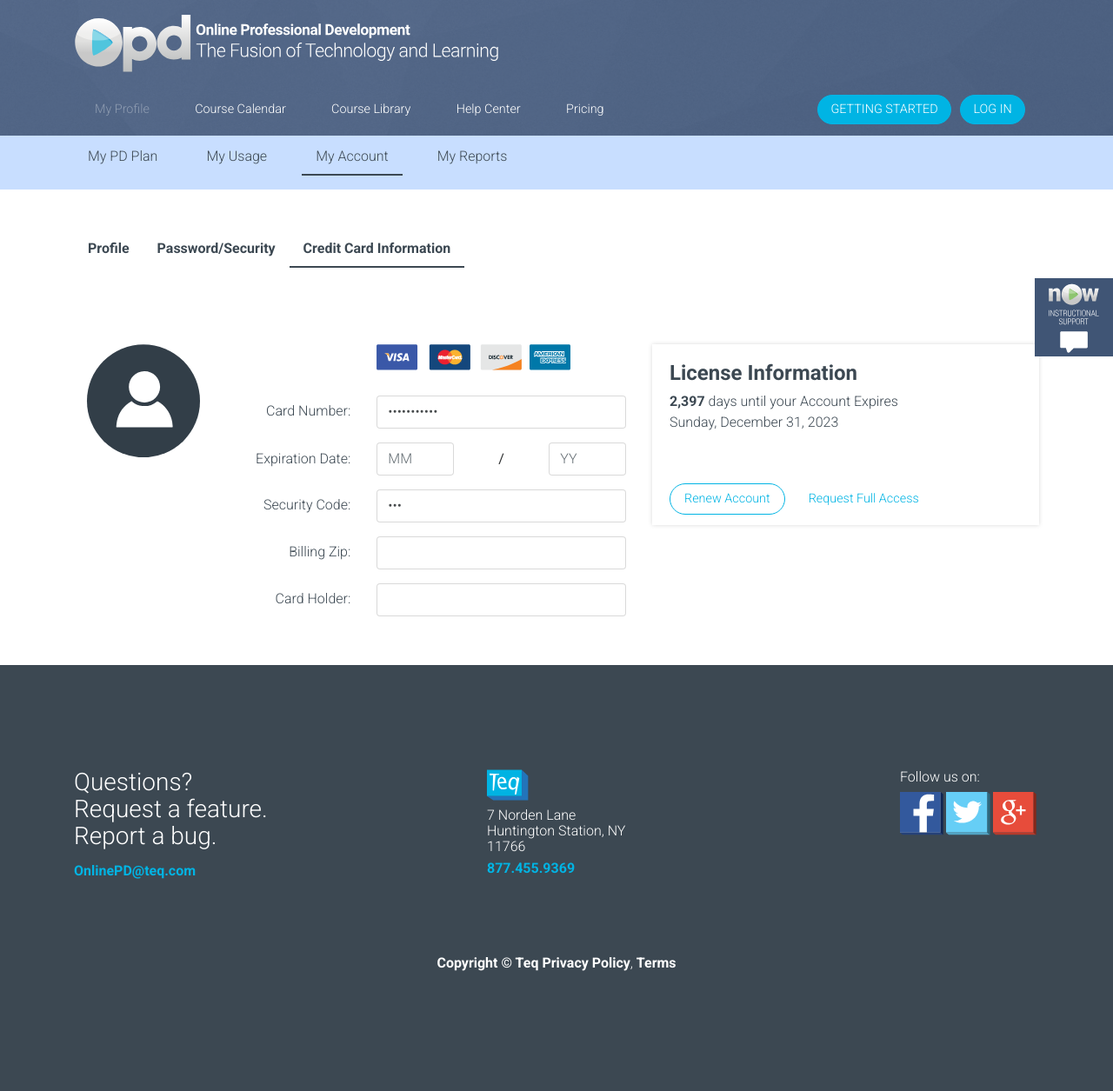
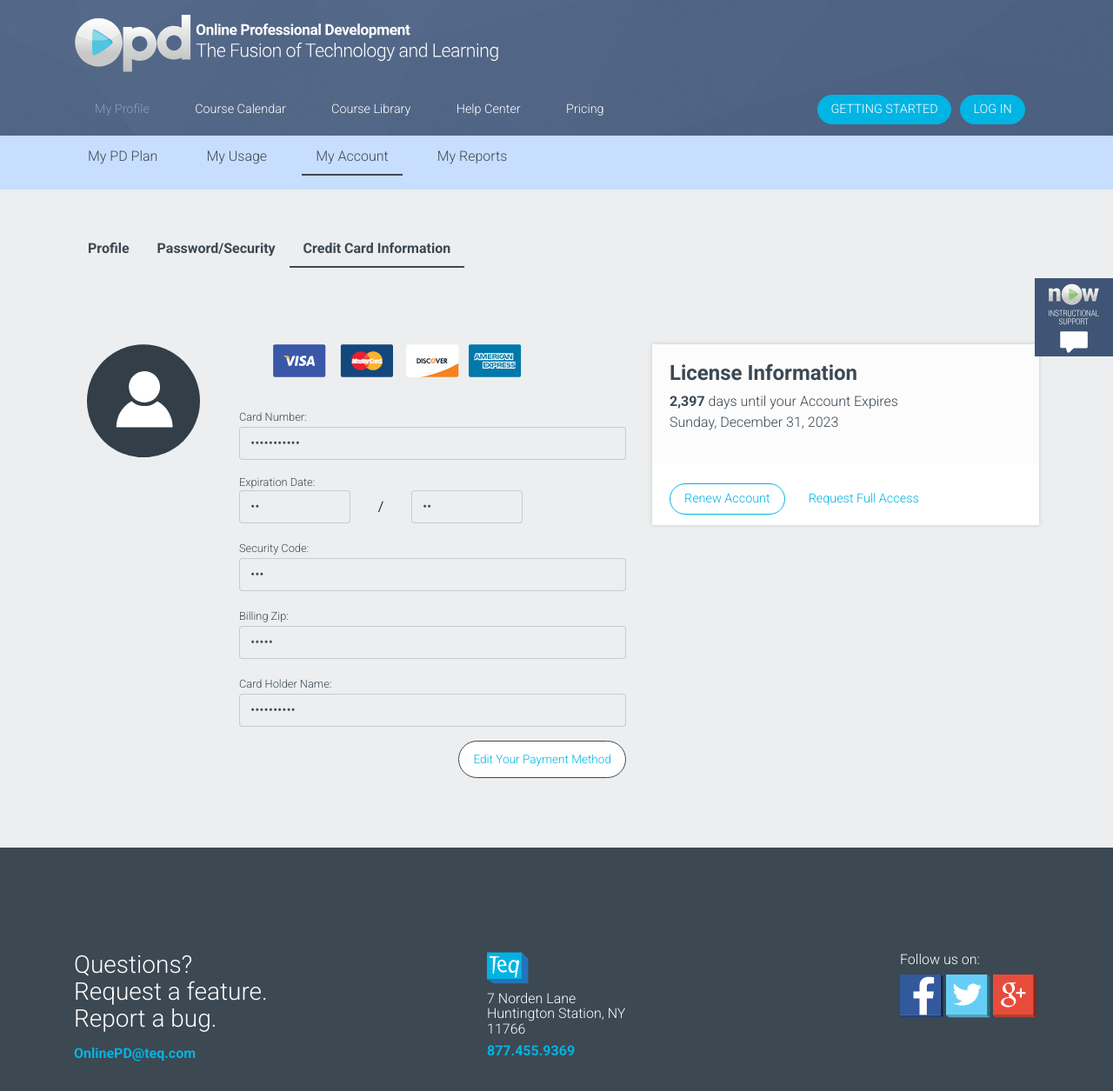
Before and after one commit to JaySoftye/_opd3-foundationtemp, a PHP site: page /profile-account-cc-info.php in a window 1280 px wide. Shown: the top 1255 px of the page at 87% size. Run offline with PHP 8.4, Linux system fonts and the light colour scheme; some libraries are stand-ins or nearby versions.

Commit message:
PD Account updates
in progress  accordion, login pages, profile pages

```diff
--- a/css/app.css
+++ b/css/app.css
@@ -17,6 +17,11 @@ h1, h2, h3, h4, h5, h6, p, small, blockquote, a, button, span, label, input, sel
  }
 
  /** BOOTSTRAP 4 OVERRIDES **/
+
+button {
+  border: none;
+  background-color: transparent;
+}
 
  .dropdown-toggle::after {
    float: right !important;
@@ -61,6 +66,10 @@ article .card .card-text {
   -webkit-box-shadow: 0px 0px 5px 0px rgba(0,0,0,0.15);
   -moz-box-shadow: 0px 0px 5px 0px rgba(0,0,0,0.15);
   box-shadow: 0px 0px 5px 0px rgba(0,0,0,0.15);
+}
+
+.card.thread-post span.stat-text {
+  color: rgba(200, 222, 255, 0.95);
 }
 
 .card .card-header, .card .card-footer {
@@ -314,10 +323,14 @@ div.modal-content .modal-header, div.modal-content .modal-footer {
    color: rgb(60, 72,82);
  }
 
- button.btn-simple, button.btn-simple:hover, button.btn-simple:focus {
+ button.btn-simple {
    border-color: rgb(60, 72, 82);
-   background-color: transparent;
-   color: rgb(60, 72, 82);
+   background-color: white;
+   color: rgb(0, 180, 228);
+ }
+
+ button.btn-simple:hover, button.btn-simple:focus {
+   background-color: rgb(60, 72, 82);
  }
 
  a.lg-btn {
@@ -345,7 +358,7 @@ a.btn.blue-border:hover, a.lg-btn.blue-border:hover, a.btn.blue-border:focus, a.
   color: white;
 }
 
-a.btn.gray-border, a.lg-btn.gray-border {
+a.btn.gray-border, a.lg-btn.gray-border, button.btn.gray-border {
   border-color: rgb(60, 72, 82);
   color: rgb(60, 72, 82);
 }
@@ -1090,9 +1103,13 @@ div.btn-group.profile-plan-menu button.orange-bg {
   background-color: rgb(255, 146, 58);
 }
 
-table.course-activity-table, table.course-activity-table td img, table.course-activity-table thead, table.course-activity-table tbody  {
+table.course-activity-table, table.course-activity-table thead, table.course-activity-table tbody  {
   width: 100%;
   table-layout: fixed;
+}
+
+table.course-activity-table td img, table.course-activity-table th img {
+  padding: 0 .5rem;
 }
 
 table.course-activity-table a {
@@ -1101,7 +1118,11 @@ table.course-activity-table a {
 }
 
 table.course-activity-table td:hover, table.course-activity-table td:focus {
-  background-color: rgba(60, 72, 82, 0.05);
+  background-color: rgba(236, 238, 239, 0.25);
+}
+
+table.course-activity-table td:empty {
+  background-color: initial;
 }
 
 table.course-activity-table th, table.course-activity-table td, table.course-activity-table img {
@@ -1139,15 +1160,17 @@ table.course-activity-table tbody a.view-assignments {
 }
 
 table.course-activity-table a.course-expand-link::after {
-  content: "-";
+  content: "\2716";
   padding-right: 1rem;
   float: right;
+    color: rgba(198, 54, 54, 0.75);
 }
 
 table.course-activity-table a.course-expand-link.collapsed::after {
-  content: "+";
+  content: "\271A";
   padding-right: 1rem;
   float: right;
+  color: rgba(0, 180, 228, 0.75);
 }
 
 table.course-activity-table tr.green-bg {
@@ -1190,14 +1213,22 @@ tr.orange-chapter-bg > td:nth-child(2) > a {
   padding-left: 22%;
 }
 
-form#profile-form .form-group input {
-  background-color: #eceeef;
+form.profile-form .form-group input, form.profile-form .form-group select,  {
+  background-color: white;
+  color: black;
 }
 
-form#profile-form .form-control:disabled {
-  background-color: white;
-  border: none;
-  font-weight: 500;
+form.profile-form label {
+  font-size: 80%;
+  margin: 0 0;
+}
+
+form.profile-form input::placeholder, form.profile-form select::placeholder {
+  color: black;
+}
+
+form.profile-form .form-control:disabled {
+  background-color: rgb(236, 238, 239);
 }
 
 div#course-calendar-date-selector h2 {
--- a/login-window.php
+++ b/login-window.php
@@ -40,7 +40,7 @@
 
       <div class="modal-footer">
         <button type="button" class="close float-right" data-dismiss="modal" aria-label="Close">
-          <span aria-hidden="true">&times; close</span>
+          <span aria-hidden="true">&times;</span>
         </button>
 
       </div>
--- a/profile-account-cc-info.php
+++ b/profile-account-cc-info.php
@@ -28,7 +28,9 @@
       </div>
     </section>
 
-    <section class="container padding-top">
+    <section class="container-fluid light-gray-bg padding-top padding-bottom">
+
+      <section class="container">
         <div class="row">
           <div class="col">
             <ul class="nav activity-nav">
@@ -53,51 +55,46 @@
           </div>
 
           <div class="col-md-5 padding-top">
-          <form name="" method="">
-            <div class="form-group row align-items-center">
-              <label class="col-4 col-form-label text-right"></label>
-              <div class="col-8"><img src="assets/credit-cards-icon.svg" width="" height="" alt="" /></div>
+            <form name="" method="" class="profile-form">
+              <div class="form-group">
+                <img src="assets/credit-cards-icon.svg" width="370" height="55" alt="" />
               </div>
 
-            <div class="form-group row">
-              <label class="col-4 col-form-label text-right">Card Number:</label>
-              <div class="col-8">
-                <input class="form-control" type="password" value="password123">
+              <div class="form-group">
+                <label>Card Number:</label>
+                <input class="form-control" type="password" value="password123" disabled>
+              </div>
+
+              <div class="form-group row align-items-center">
+                <label class="col-12">Expiration Date:</label>
+                <div class="col-4">
+                  <input class="form-control" type="password" value="mm" disabled>
+                </div>
+                <div class="col-1 text-center no-padding">/</div>
+                <div class="col-4">
+                  <input class="form-control" type="password" value="yy" disabled>
                 </div>
               </div>
 
-            <div class="form-group row align-items-center">
-              <label class="col-4 col-form-label text-right">Expiration Date:</label>
-              <div class="col-3">
-                <input class="form-control" type="text" placeholder="MM">
-              </div>
-              <div class="col-2 text-center no-padding">
-                /
-              </div>
-              <div class="col-3">
-                <input class="form-control" type="text" placeholder="YY">
-              </div>
+              <div class="form-group">
+                <label>Security Code:</label>
+                <input class="form-control" type="password" value="123" disabled>
               </div>
 
-            <div class="form-group row">
-              <label class="col-4 col-form-label text-right">Security Code:</label>
-              <div class="col-8">
-                <input class="form-control" type="password" value="123">
-              </div>
+              <div class="form-group">
+                <label>Billing Zip:</label>
+                <input class="form-control" type="password" value="12345" disabled>
               </div>
 
-            <div class="form-group row">
-              <label class="col-4 col-form-label text-right">Billing Zip:</label>
-              <div class="col-8">
-                <input class="form-control" type="number">
+              <div class="form-group">
+                <label>Card Holder Name:</label>
+                <input class="form-control" type="password" value="John Smith" disabled>
               </div>
-            </div>
+              <button type="submit" class="btn btn-simple float-right">Edit Your Payment Method</button>
 
-            <div class="form-group row">
-              <label class="col-4 col-form-label text-right">Card Holder:</label>
-              <div class="col-8">
-                <input class="form-control" type="text">
-              </div>
+              <div class="hidden">
+                <small class="teq-blue-text"><strong>WARNING: This action cannot be undone.</strong></small>
+                <button type="submit" class="btn">Update Payment Info</button>
               </div>
             </form>
           </div>
@@ -116,6 +113,8 @@
         </div>
       </section>
 
+    </section>
+
   </main>
 
 <?php include 'footer.php'; ?>
```
Also changed, not shown: profile-account-password-security.php (+11 -6 lines), profile-account-profile.php (+19 -6 lines), profile-activity-achievements.php (+7 -5 lines), profile-activity-completed.php (+7 -3 lines), profile-activity-in-progress.php (+18 -3 lines), assets/credit-cards-icon.svg, assets/login-basic-pricing-icon.svg, assets/login-group-pricing-icon.svg, assets/login-single-pricing-icon.svg, assets/profile-quiz-failed-icon.svg, assets/profile-quiz-passed-icon.svg. Lines whose indentation alone changed are shown as unchanged.
